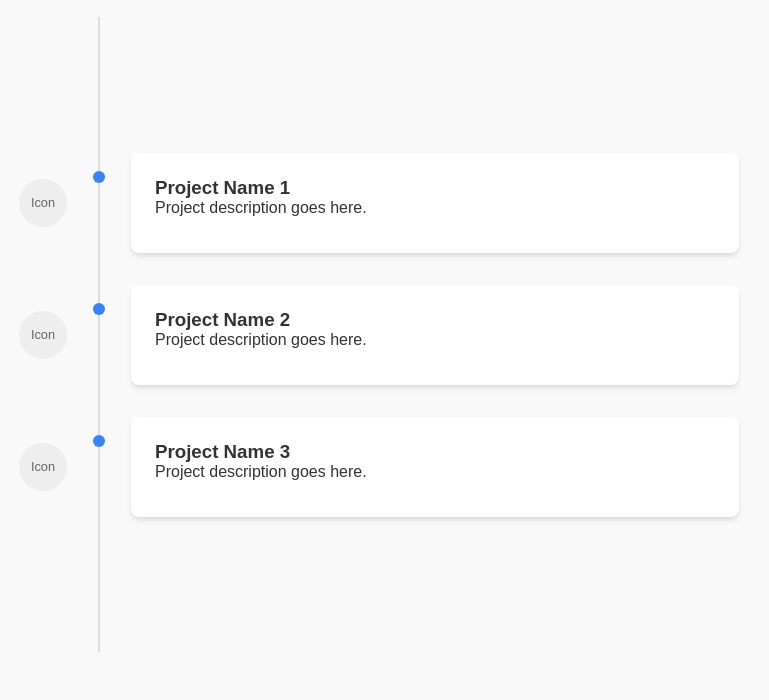
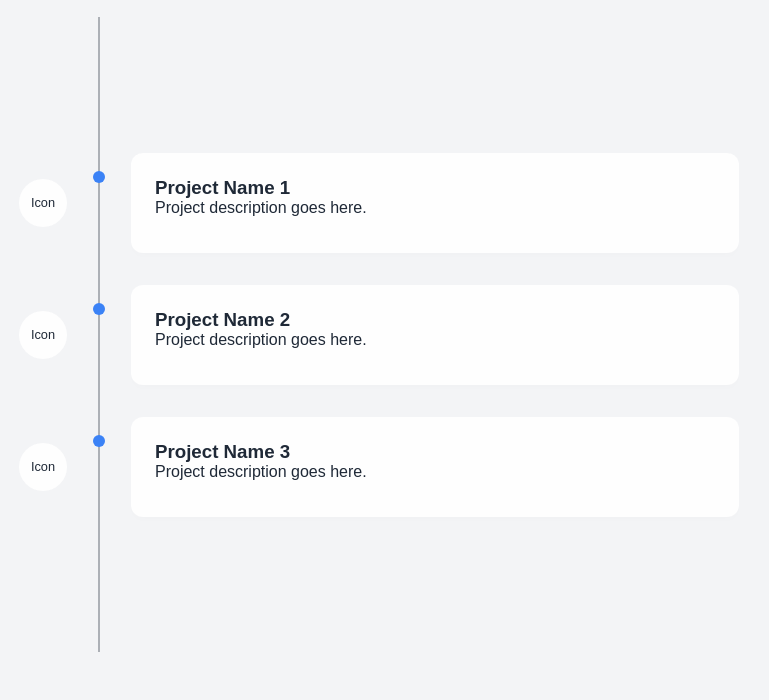
Before and after one commit to Oxmilch/portfolio, a website built with Vite: page engineering.html in a window 1280 px wide. Shown: the part 100-800 px from the top of the page, without its empty margins (381-1150 px from the left). Built offline with nearby package versions, Linux system fonts and the light colour scheme; a web font is replaced by a local one.

Commit message:
style整理

```diff
--- a/css/engineering.css
+++ b/css/engineering.css
@@ -1,34 +1,14 @@
 @charset "UTF-8";
 
-/* Engineering Page Styles */
-:root {
-    --timeline-line-color: #ddd;
-    --timeline-point-color: #3B82F6;
-    --bg-color-eng: #f9f9f9;
-    --card-bg-eng: #ffffff;
-    --font-color-eng: #333;
-}
-
-@media(prefers-color-scheme: dark) {
-    :root {
-        --timeline-line-color: #333;
-        --timeline-point-color: #a855f7;
-        --bg-color-eng: #0f172a;
-        --card-bg-eng: #1e293b;
-        --font-color-eng: #f8fafc;
-    }
-}
-
 body {
-    background-color: var(--bg-color-eng);
-    color: var(--font-color-eng);
-    font-family: "IBM Plex Sans JP", sans-serif;
+    background-color: var(--color-background-base);
     margin: 0;
     display: flex;
     justify-content: center;
     align-items: center;
     min-height: 100vh;
 }
+
 
 .container {
     width: 100%;
@@ -59,7 +39,7 @@ body {
     left: 33.333%;
     /* 1:2 split */
     width: 2px;
-    background-color: var(--timeline-line-color);
+    background-color: var(--color-sub);
     transform: translateX(-50%);
 }
 
@@ -99,17 +79,17 @@ body {
     width: 12px;
     height: 12px;
     border-radius: 50%;
-    background-color: var(--timeline-point-color);
+    background-color: var(--color-accents);
     transform: translate(-50%, -50%);
     z-index: 1;
 }
 
 /* Content Box */
 .content-box {
-    background-color: var(--card-bg-eng);
+    background-color: var(--color-background-main);
     padding: 1.5rem;
-    border-radius: 8px;
-    box-shadow: 0 4px 6px -1px rgba(0, 0, 0, 0.1), 0 2px 4px -1px rgba(0, 0, 0, 0.06);
+    border-radius: var(--card-radius);
+    box-shadow: var(--card-shadow);
     min-height: 100px;
     /* Placeholder height */
 }
@@ -118,12 +98,12 @@ body {
 .tech-icon {
     width: 48px;
     height: 48px;
-    background-color: #eee;
+    background-color: var(--color-background-main);
     /* Placeholder */
     border-radius: 50%;
     display: flex;
     align-items: center;
     justify-content: center;
     font-size: 0.8rem;
-    color: #666;
+    color: var(--color-main);
 }
--- a/css/index.css
+++ b/css/index.css
@@ -1,6 +1,29 @@
 @charset "UTF-8";
 
 /*** CSS Variables ***/
+/** Prefers Color Scheme Mode **/
+/* Light Mode */
+@media(prefers-color-scheme: light) {
+    :root {
+        /* Light Mode */
+        --logo-x: url(../img/icon/logo-black.webp);
+        --logo-git: url(../img/icon/github-mark.svg);
+        --logo-repository: url(../img/icon/code.svg);
+        --logo-comprehensive: url(../img/icon/swatch.svg);
+    }
+}
+
+/* Dark Mode */
+@media(prefers-color-scheme: dark) {
+    :root {
+        --logo-x: url(../img/icon/logo.svg);
+        --logo-git: url(../img/icon/github-mark-white.svg);
+        --logo-repository: url(../img/icon/code-white.svg);
+        --logo-comprehensive: url(../img/icon/swatch-white.svg);
+    }
+}
+
+
 /** Responsive Layout **/
 /* Desktop Landscape Layout */
 @media (min-width:768px) and (min-aspect-ratio:4/3) {
@@ -114,44 +137,7 @@
     }
 }
 
-/*** Styles ***/
-/** Common **/
-/* Class */
-.font-ja {
-    font-family: "IBM Plex Sans JP", sans-serif;
-    font-style: normal;
-    font-weight: 400;
-    color: var(--font-color);
-}
-
-.font-en-ex-light {
-    font-family: "IBM Plex Sans", sans-serif;
-    font-style: normal;
-    font-weight: 200;
-    color: var(--font-color);
-}
-
-.font-en {
-    font-family: "IBM Plex Sans", sans-serif;
-    font-style: normal;
-    font-weight: 400;
-    color: var(--font-color);
-}
-
-.font-size-100 {
-    font-size: 1.0rem;
-}
-
-.wrapper {
-    margin: var(--wrapper-margin);
-}
-
 /* Tag */
-html {
-    font-size: 100%;
-    background-color: var(--bg-color)
-}
-
 header {
     min-height: var(--header-height);
 }
@@ -171,10 +157,6 @@ main {
 footer {
     min-height: var(--footer-height);
     text-align: center;
-}
-
-small {
-    color: var(--font-color-sub)
 }
 
 /** MainGridLayout **/
@@ -222,8 +204,8 @@ small {
 .card-comprehensive {
     width: 100%;
     height: 100%;
-    background-color: var(--card-bg-color);
-    border: 1px solid var(--card-bdr-color);
+    background-color: var(--color-background-main);
+    border: 1px solid var(--color-background-sub);
     border-radius: var(--card-radius);
     box-shadow: var(--card-shadow);
     backdrop-filter: var(--card-glass);
@@ -233,7 +215,7 @@ small {
 }
 
 .card-title {
-    color: var(--ac-color);
+    color: var(--color-accents);
     font-size: clamp(3rem, 5vw + 1rem, 7rem);
     display: flex;
     justify-content: space-between;
--- a/css/style.css
+++ b/css/style.css
@@ -3,40 +3,87 @@
 /*** Variables ***/
 /** Prefers Color Scheme Mode **/
 /* Light Mode */
-@media(prefers-color-scheme: light) {
-    :root {
-        /* Light Mode */
-        --font-color: #1F2937;
-        --font-color-sub: #1F293755;
-        --bg-color: #F3F4F6;
-        --card-bg-color: #fefefe;
-        --card-bdr-color: #E5E7EB;
-        --card-radius: 12px;
-        --card-shadow: 0 4px 6px -1px #00000003;
-        --card-glass: none;
-        --ac-color: #3B82F6;
-        --logo-x: url(../img/icon/logo-black.webp);
-        --logo-git: url(../img/icon/github-mark.svg);
-        --logo-repository: url(../img/icon/code.svg);
-        --logo-comprehensive: url(../img/icon/swatch.svg);
-    }
+:root {
+    --color-main: #1f2937;
+    --color-sub: #1F293755;
+    --color-background-base: #F3F4F6;
+    --color-background-main: #fefefe;
+    --color-background-sub: #E5E7EB;
+    --color-accents: #3B82F6;
+
+    --card-radius: 12px;
+    --card-shadow: 0 4px 6px -1px #00000003;
+    --card-glass: none;
 }
 
 /* Dark Mode */
 @media(prefers-color-scheme: dark) {
     :root {
-        --font-color: #f8fafc;
-        --font-color-sub: #f8fafc55;
-        --bg-color: #0f172a;
-        --card-bg-color: #1e293bb3;
-        --card-bdr-color: #ffffff03;
+        --color-main: #f8fafc;
+        --color-sub: #f8fafc55;
+        --color-background-base: #0f172a;
+        --color-background-main: #1e293bb3;
+        --color-background-sub: #ffffff03;
+        --color-accents: #a855f7;
+
         --card-radius: 16px;
         --card-shadow: 0 8px 32px 0 #0000005f;
         --card-glass: blur(12px);
-        --ac-color: #a855f7;
-        --logo-x: url(../img/icon/logo.svg);
-        --logo-git: url(../img/icon/github-mark-white.svg);
-        --logo-repository: url(../img/icon/code-white.svg);
-        --logo-comprehensive: url(../img/icon/swatch-white.svg);
     }
 }
+
+/*** Styles ***/
+/** Common **/
+/* Class */
+.font-ja {
+    font-family: "IBM Plex Sans JP", sans-serif;
+    font-style: normal;
+    font-weight: 400;
+    color: var(--color-main);
+}
+
+.font-en-ex-light {
+    font-family: "IBM Plex Sans", sans-serif;
+    font-style: normal;
+    font-weight: 200;
+    color: var(--color-main);
+}
+
+.font-en {
+    font-family: "IBM Plex Sans", sans-serif;
+    font-style: normal;
+    font-weight: 400;
+    color: var(--color-main);
+}
+
+.font-size-100 {
+    font-size: 1.0rem;
+}
+
+.wrapper {
+    margin: var(--wrapper-margin);
+}
+
+/* Tag */
+html {
+    font-size: 100%;
+    background-color: var(--color-background-base)
+}
+
+small {
+    color: var(--color-sub)
+}
+
+a {
+    color: var(--color-accents);
+    text-decoration: none;
+}
+
+ul {
+    list-style: none;
+}
+
+img {
+    max-width: 100%;
+    height: auto;
+}
--- a/engineering.html
+++ b/engineering.html
@@ -3,8 +3,10 @@
 
 <head>
     <meta charset="UTF-8">
+    <title>Engineering Portfolio (oxmilch)</title>
+    <meta name="description" content="Oxmlich's Engineering Portfolio">
+    <meta name="robots" content="none, nosnippet, noimageindex">
     <meta name="viewport" content="width=device-width, initial-scale=1.0">
-    <title>Engineering Portfolio</title>
     <!-- Reset CSS -->
     <link rel="stylesheet" href="./css/ress.min.css">
     <!-- Google Fonts -->
@@ -13,15 +15,17 @@
     <link href="https://fonts.googleapis.com/css2?family=IBM+Plex+Sans:wght@100..700&display=swap" rel="stylesheet">
     <link href="https://fonts.googleapis.com/css2?family=IBM+Plex+Sans+JP&display=swap" rel="stylesheet">
     <!-- Page CSS -->
+    <link rel="stylesheet" href="./css/style.css">
     <link rel="stylesheet" href="./css/engineering.css">
 </head>
 
 <body>
-    <div class="container">
+    <header></header>
+    <main class="container font-ja">
         <h1 style="text-align: center; margin-bottom: 2rem;">Engineering Portfolio</h1>
-        <div class="timeline">
+        <ul class="timeline">
             <!-- Item 1 -->
-            <div class="timeline-item">
+            <li class="timeline-item">
                 <div class="timeline-left">
                     <div class="tech-icon">Icon</div>
                 </div>
@@ -32,10 +36,10 @@
                         <p>Project description goes here.</p>
                     </div>
                 </div>
-            </div>
+            </li>
 
             <!-- Item 2 -->
-            <div class="timeline-item">
+            <li class="timeline-item">
                 <div class="timeline-left">
                     <div class="tech-icon">Icon</div>
                 </div>
@@ -46,10 +50,10 @@
                         <p>Project description goes here.</p>
                     </div>
                 </div>
-            </div>
+            </li>
 
             <!-- Item 3 -->
-            <div class="timeline-item">
+            <li class="timeline-item">
                 <div class="timeline-left">
                     <div class="tech-icon">Icon</div>
                 </div>
@@ -60,9 +64,12 @@
                         <p>Project description goes here.</p>
                     </div>
                 </div>
-            </div>
-        </div>
-    </div>
+            </li>
+        </ul>
+    </main>
+    <footer>
+        <!-- <small class="font-en-ex-light">&copy; 2026 Oxmilch</small> -->
+    </footer>
 </body>
 
 </html>
```
Also changed, not shown: index.html (+1 -1 lines).
